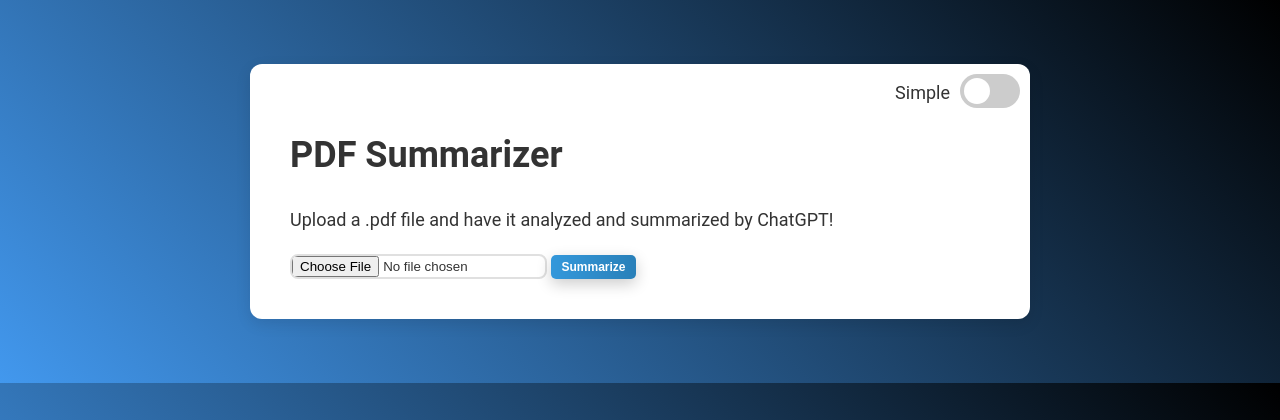
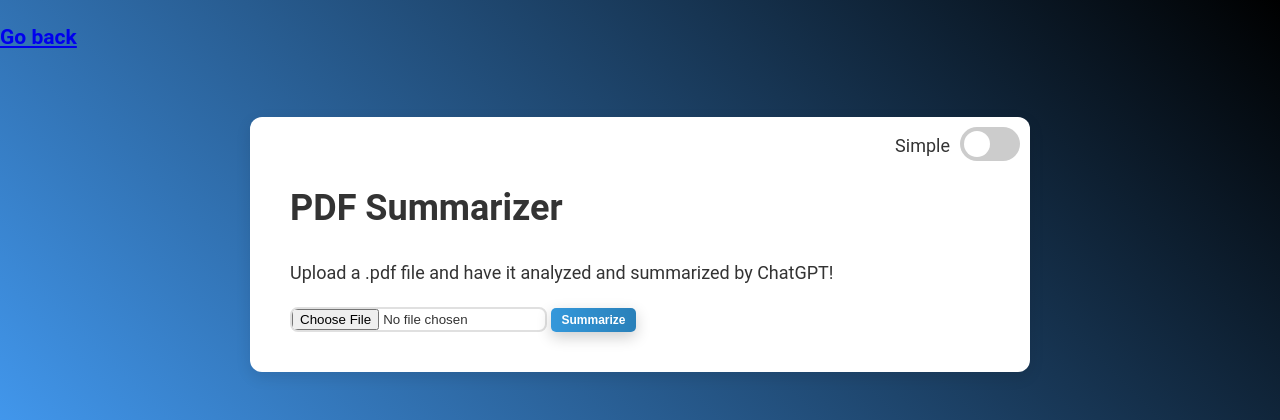
Before and after one commit to owe005/Summarizer, a Flask app: page / in a window 1280 px wide. Shown: the top 420 px of the page. Run offline with Flask 3, Linux system fonts and the light colour scheme.

Commit message:
go back button

```diff
--- a/templates/index.html
+++ b/templates/index.html
@@ -4,6 +4,8 @@
  <head>
   <meta charset="utf-8"/>
   <meta content="width=device-width, initial-scale=1.0" name="viewport"/>
+
+  <h3><a href="https://olewestby.live/">Go back</a></h3>
 
   <title>
    PDF Summarizer
```
